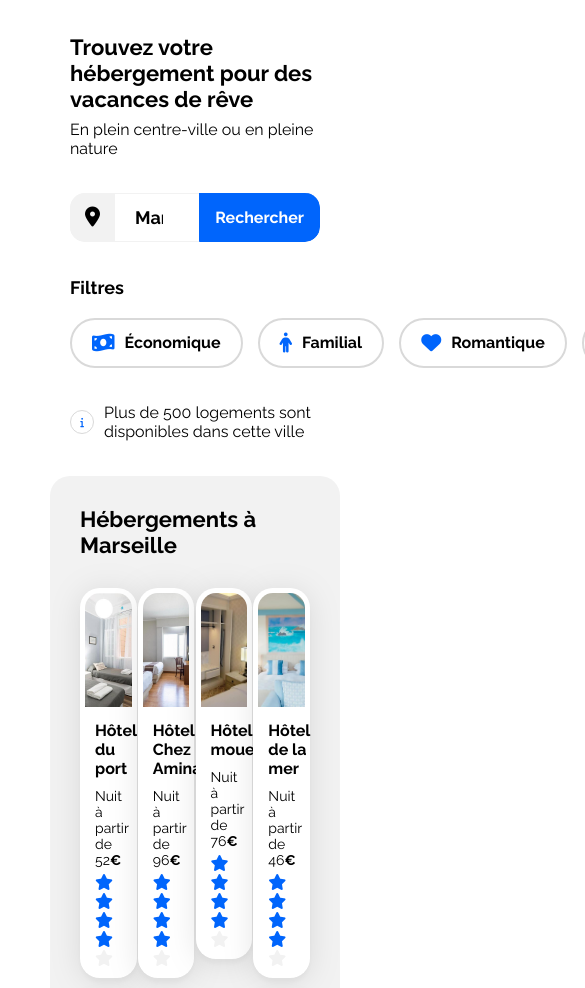
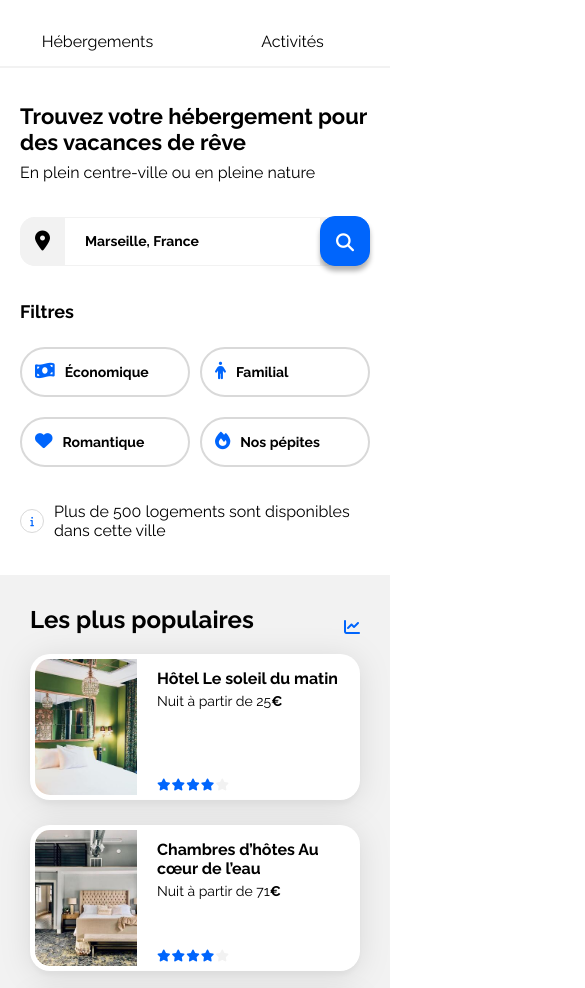
Before and after one commit to Ali-926/Booki, a plain HTML site: page index.html in a window 390 px wide. Shown: the part 68-1056 px from the top of the page, 585 px wide, since content can reach past the window. Drawn offline with Linux system fonts and the light colour scheme.

Commit message:
Added mobile responsive styles to responsive.css

```diff
--- a/CSS/responsive.css
+++ b/CSS/responsive.css
@@ -47,8 +47,15 @@
 
 .populaires-cards {
   display: flex;
+  flex-direction: row;
   gap: 20px;
 }
+
+.populaires-cards > * {
+  height: auto;
+  width: calc(33.33% - 20px);
+}
+
 
 .populaires-cards .card {
   border-radius: 20px;
@@ -85,9 +92,16 @@
   margin-top: auto;
 }
 
+.activites-cards .card {
+  height: 270px;
+  display: flex;
+  flex-direction: column;
+  justify-content: space-between;
+  overflow: hidden;
+}
 
 .activites-cards .card img {
-  height: 200px;
+  height: 205px;
 }
 
 .activites-cards .card h3 {
@@ -96,3 +110,205 @@
 
 
 }
+
+/* Mobile */
+
+
+@media (max-width: 767.98px) {
+
+.main-container {
+  padding: 0;
+}
+
+.topbar {
+  flex-direction: column;
+  align-items: center;
+  padding: 0;
+}
+
+.nav-header {
+  width: 100%;
+}
+
+.header-links {
+  display: flex;
+  justify-content: space-between;
+  align-items: center;
+  flex-direction: row;
+  gap: 0;
+}
+
+
+.links {
+  display: flex;
+  justify-content: center;
+  padding-bottom: 15px;
+  flex-basis: 50%;
+  border-top: none;
+  border-bottom: 2px solid var(--main-bg-color);
+}
+
+.header-links li {
+  padding-top: 0;
+}
+
+.links:hover {
+  border-top: none;
+  border-bottom-color: var(--main-color);
+}
+
+.links:hover a {
+  color: var(--main-color);
+}
+
+.site-info {
+  padding-top: 35px;
+}
+
+.search-bar {
+  overflow: visible;
+}
+
+.search-bar button {
+  width: 50px;
+  box-shadow: 0px 5px 5px rgba(0, 0, 0, 0.3);
+  border-radius: 15px;
+}
+
+.search-bar .desktop-only {
+  display: none;
+}
+
+.search-bar .mobile-only {
+  display: block;
+}
+
+.destination input {
+  font-size: 14px;
+}
+
+.fa-magnifying-glass {
+  color: white;
+}
+
+
+.filter-bar {
+  display: flex;
+  flex-direction: column;
+  align-items: flex-start;
+  gap: 10px;
+}
+
+
+.filter-list {
+  display: flex;
+  flex-wrap: wrap;
+  column-gap: 10px;
+  row-gap: 20px;
+  padding: 15px 0 0 0;
+  width: 100%;
+}
+
+.filter-list li {
+  flex: 0 0 calc(50% - 5px);
+  max-width: calc(50% - 5px);
+}
+
+.filter-list li button {
+  font-size: 14px;
+  width: 100%;
+  white-space: nowrap;
+  overflow: hidden;
+  padding: 10px 13px;
+}
+
+
+.hebergements {
+  width: 100%;
+}
+
+
+.hebergements section {
+  background-color: #FFF;
+}
+
+
+.hebergements-cards > * {
+  flex-direction: column;
+  flex-basis: 100%;
+}
+
+
+.hebergements-and-populaires {
+  flex-direction: column-reverse;
+}
+
+.hebergements-and-populaires section {
+  border-radius: 0;
+}
+
+.hebergements-and-populaires .hebergements{
+  background-color: #FFF;
+  padding-top: 0;
+}
+
+
+.populaires {
+  width: 100%;
+}
+
+.populaires h2 {
+  margin-bottom: 15px;
+}
+
+.populaires-cards {
+  width: 100%;
+  background-color: var(--main-bg-color);
+  flex-direction: column;
+}
+
+.populaires-cards > * {
+  width: 100%;
+}
+
+
+.populaires-cards .card {
+  width: 100%;
+  margin-top: 5px;
+}
+
+.populaires-cards .card img {
+  width: 112px;
+}
+
+.activites {
+  margin-bottom: 30px;
+}
+
+.activites-cards {
+  flex-direction: column;
+}
+
+
+.activites-cards > * {
+  width: 100%;
+}
+
+.activites-cards .card {
+  margin: -5px 0;
+  height: auto;
+}
+
+
+.activites-cards .card img {
+  height: 141px;
+}
+
+.bottom-bar {
+  flex-direction: column;
+  margin: 0;
+  padding: 20px;
+  gap: 20px;
+}
+
+}
```
